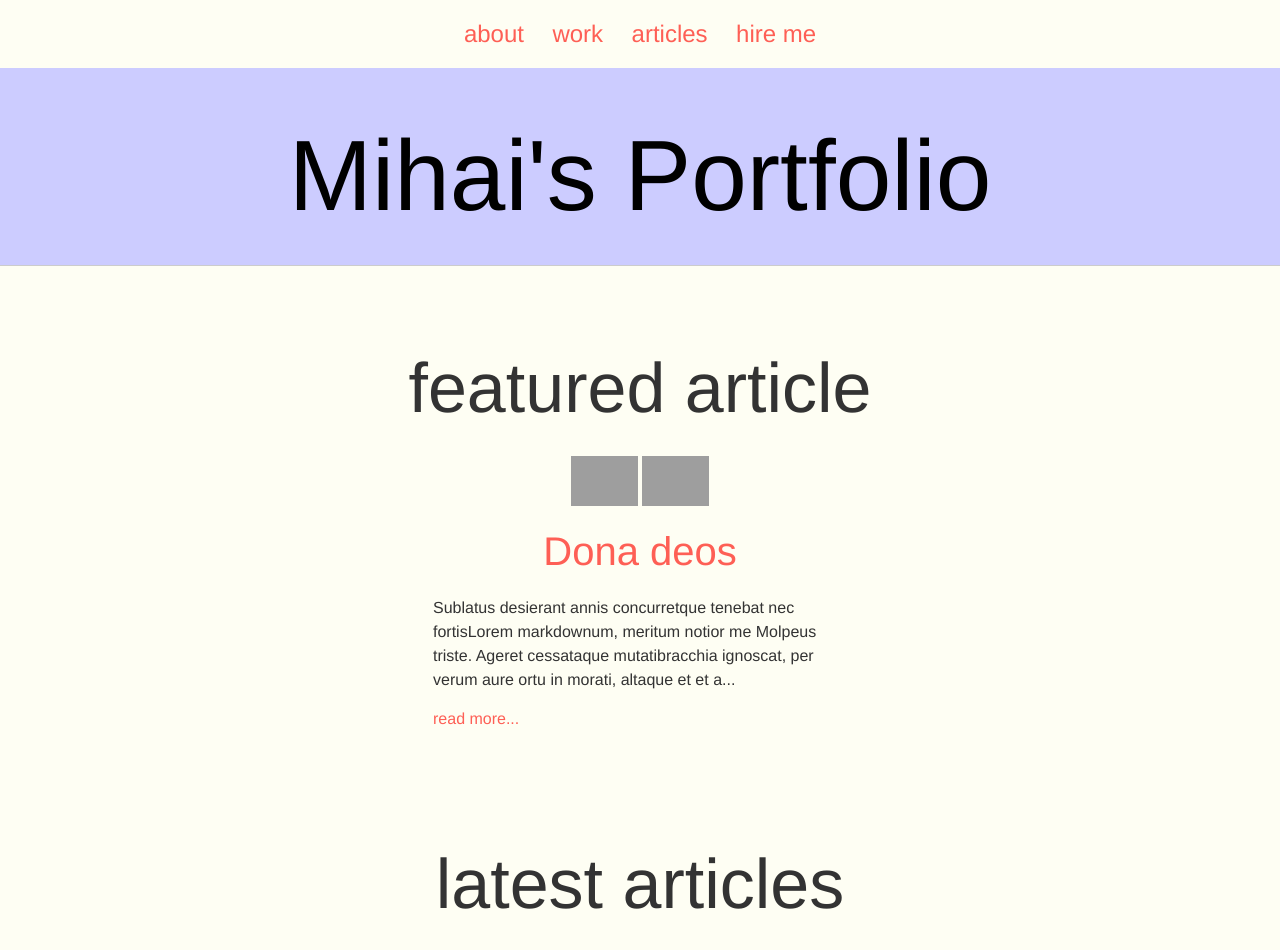
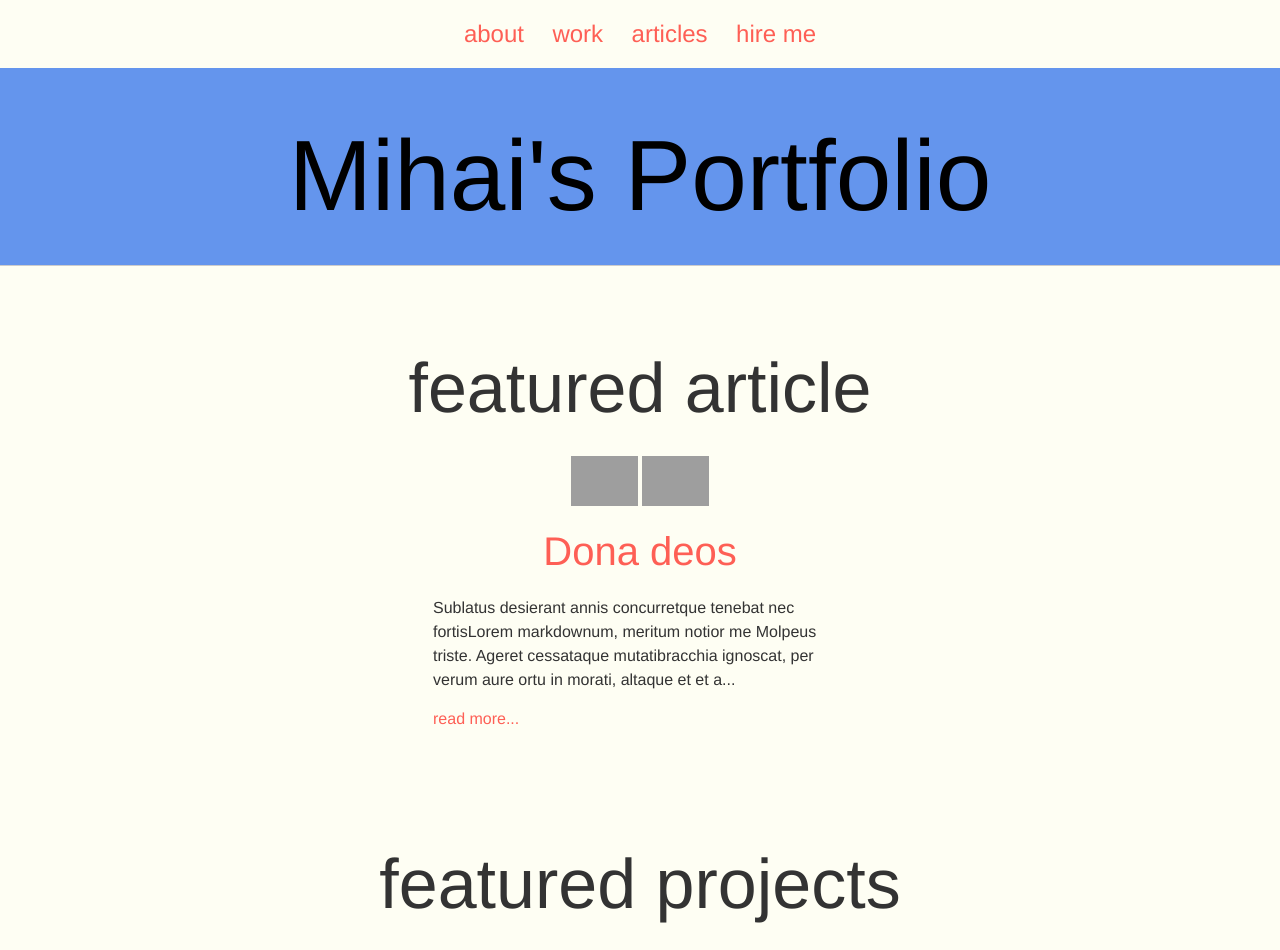
Before and after one commit to mihailtd/jekyll-portfolio, a Jekyll site: the page built from index.html, in a window 1280 px wide. Shown: the top 950 px of the page. Built offline with Jekyll 4.4.1, drawn with Linux system fonts in a browser that asks for light colours; some of the changed text lies outside the part shown; grey boxes are pictures that could not be loaded.

Commit message:
Featured Projects
Added the featured project section and its styling.

```diff
--- /dev/null
+++ b/_includes/projects.html
@@ -0,0 +1,8 @@
+<li class="project">
+  <a href="{{ project.url }}">
+    <figure>
+      <img src="{{ project.featured_image }}" alt="Thumbnail for {{ project.title }}">
+      <figcaption class="project-caption">{{ project.title }}</figcaption>
+    </figure>
+  </a>
+</li>
--- a/_posts/project/2016-07-03-project-1.markdown
+++ b/_posts/project/2016-07-03-project-1.markdown
@@ -1,8 +1,9 @@
 ---
 layout: post
-title:  "Ille antro"
+title:  "Project 1"
 date:   2016-07-03 13:56:46 +0300
 categories: project
+featured_image: "images/project.svg"
 tags: code
 ---
 
--- a/_posts/project/2016-07-03-project-2.markdown
+++ b/_posts/project/2016-07-03-project-2.markdown
@@ -1,8 +1,9 @@
 ---
 layout: post
-title:  "Parvumque dimissis"
+title:  "Project 2"
 date:   2016-07-03 13:56:46 +0300
 categories: project
+featured_image: "images/project.svg"
 tags: article
 ---
 
--- a/_posts/project/2016-07-03-project-3.markdown
+++ b/_posts/project/2016-07-03-project-3.markdown
@@ -1,8 +1,9 @@
 ---
 layout: post
-title:  "Possem me illa"
+title:  "Project 3"
 date:   2016-07-03 13:56:46 +0300
 categories: project
+featured_image: "images/project.svg"
 tags: code
 ---
 
--- a/_sass/_layout.scss
+++ b/_sass/_layout.scss
@@ -24,7 +24,7 @@
 .site-header {
   padding: 2em 0 0;
   border-bottom: 1px solid #ccc;
-  background: #ccf;
+  background: $blue-color;
 }
 
 
--- /dev/null
+++ b/_sass/components/_projects.scss
@@ -0,0 +1,15 @@
+.project-list {
+  @extend %clearfix;
+  padding: 0;
+  list-style: none;
+}
+.project {
+  float: left;
+  width: 33.33%;
+  padding: 0 1em;
+  text-align: center;
+}
+.project-caption {
+  margin-top: 0.5em;
+  font-size: $h3-font-size;
+}
--- a/css/main.scss
+++ b/css/main.scss
@@ -23,7 +23,7 @@
 $text-color:       #333;
 $background-color: #fefef3;
 $brand-color:      #fe5f55;
-$blue-color:       #9c55dd;
+$blue-color:       #6495ed;
 $yellow-color:     #0f0;
 $purple-color:     #639;
 
@@ -60,5 +60,6 @@
         "layout",
         "syntax-highlighting",
         "gradient-bar",
-        "components/post"
+        "components/post",
+        "components/projects"
 ;
--- a/index.html
+++ b/index.html
@@ -8,7 +8,7 @@
     <div class="wrapper">
       <h1>featured article</h1>
       {% assign count = 0 %}
-        {% for post in site.posts reversed %}
+        {% for post in site.categories['blog'] reversed %}
           {% if post.featured == true and count < 1 %}
             <div class="post post-featured">
               {% include post.html %}
@@ -19,12 +19,20 @@
     </div>
   </section>
   <!-- section for deatured projects -->
+  <section class="site-section">
+      <h1>featured projects</h1>
+      <ul class="project-list">
+        {% for project in site.categories['project'] reversed | limit: 3 %}
+          {% include projects.html %}
+        {% endfor %}
+      </ul>
+  </section>
   <!-- section for latest articles -->
   <section class="site-section site-section-last">
     <div class="wrapper">
       <h1>latest articles</h1>
       <ul class="post-list">
-        {% for post in site.posts reversed | limit: 4 %}
+        {% for post in site.categories['blog'] reversed | limit: 4 %}
         <li class="post">
           {% include post.html %}
         </li>
```
